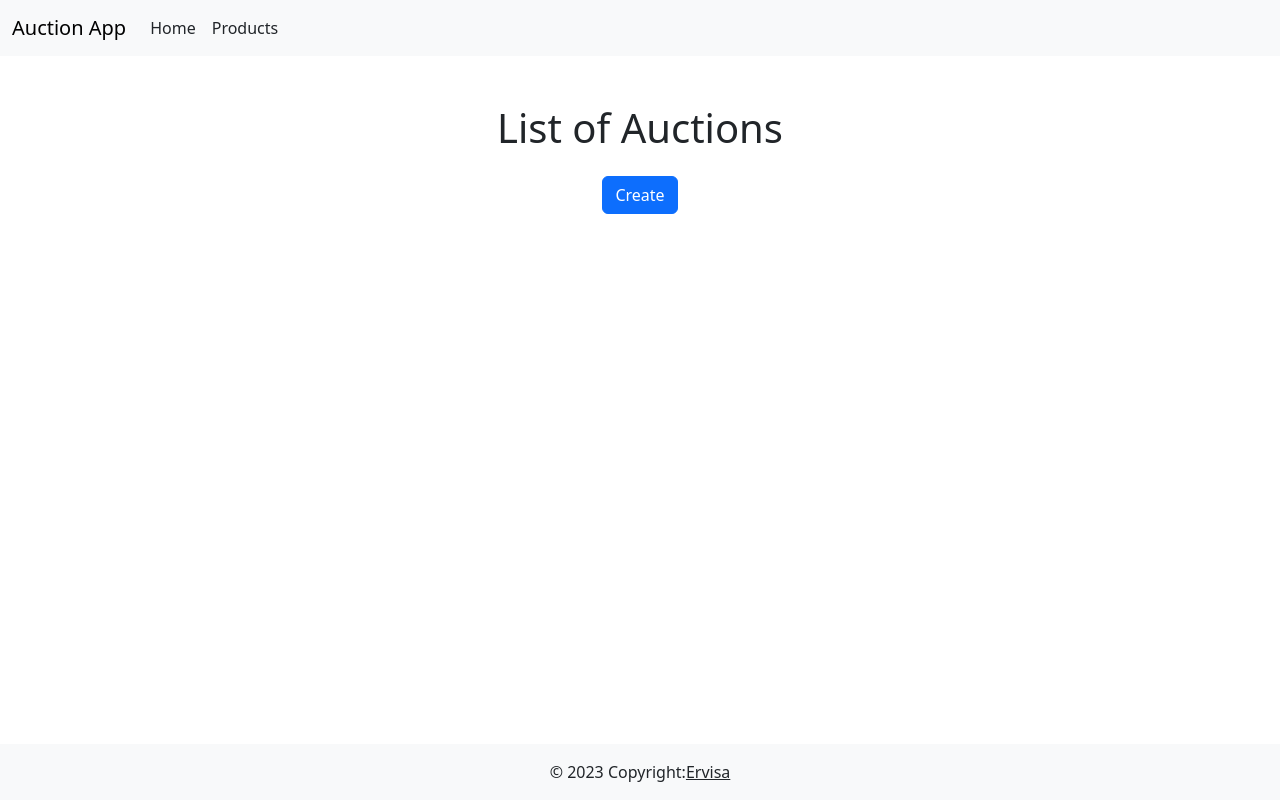
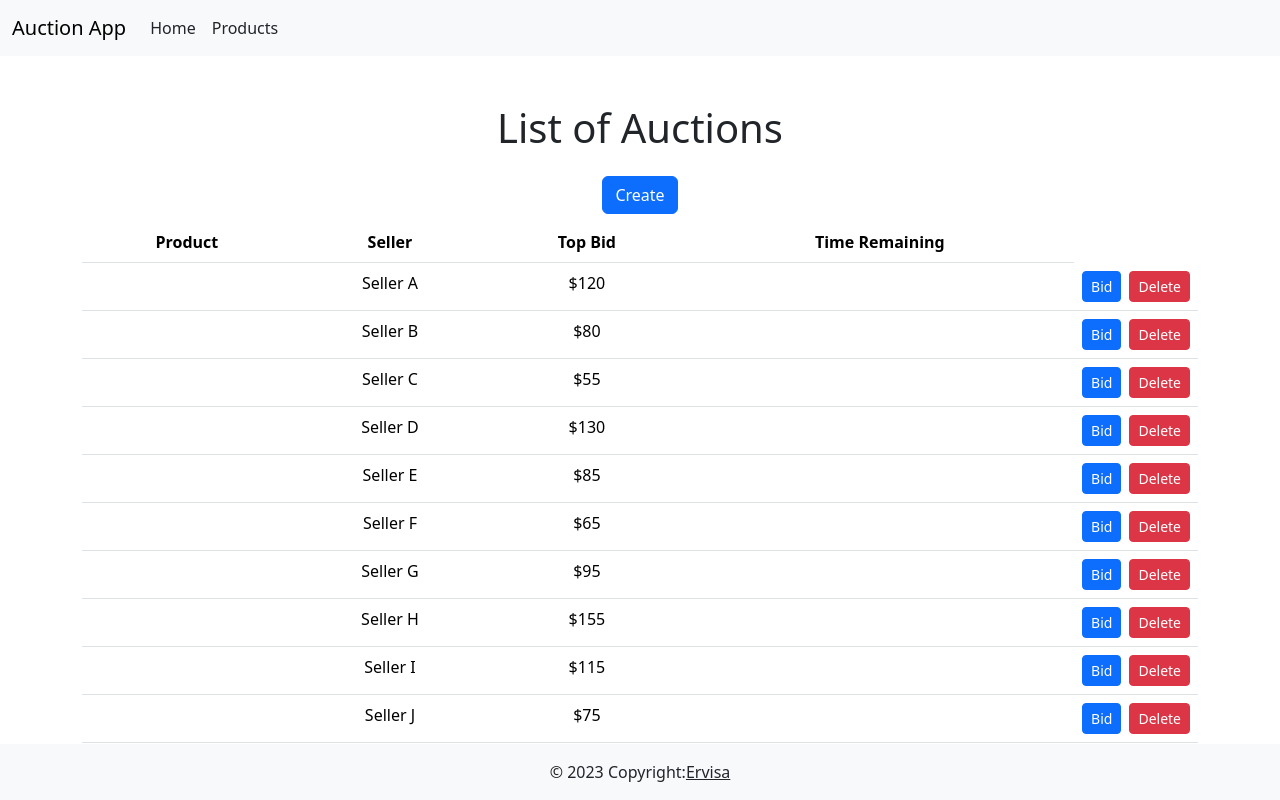
Before and after one commit to cakajervisa/Auction, a React (Vite) app: page /products in a window 1280 px wide. Built offline with nearby package versions, Linux system fonts and the light colour scheme; data requests are answered from the project's data file.

Commit message:
Fetching the data

```diff
--- a/src/components/products.jsx
+++ b/src/components/products.jsx
@@ -1,4 +1,4 @@
-import React, { useState } from 'react';
+import React, { useEffect, useState } from 'react';
 
 const Products = () => {
 
@@ -23,19 +23,73 @@ const Products = () => {
 export default Products;
 
 function ProductList(props) {
+   const[products,setProducts] =useState([]);
+
+   function fetchProducts(){
+
+    fetch("http://localhost:3001/products")
+  .then ((response) => {
+    if(!response.ok){
+      throw new Error ("Unexpected Server Error");
+    }
+    return response.json()
+  })
+  .then((data) => {
+    // console.log(data)
+    setProducts(data);
+  })
+  .catch((error) => console.log("err",error));
+   }
+
+useEffect(()=>fetchProducts(),[]);
+
+
   return (
-    <React.Fragment>
+    <>
       <h1 className='text-center mb-3'>List of Auctions</h1>
       <button onClick={()=>props.showForm()} type="button" className='btn btn-primary m-2'>Create</button>
-    </React.Fragment>
+   <table className='table'>
+<thead>
+  <tr>
+    <th>Product</th>
+    <th>Seller</th>
+    <th>Top Bid</th>
+    <th>Time Remaining</th>
+  </tr>
+</thead>
+<tbody>
+  {
+
+    products.map((product,index)=>{
+      return(
+        <tr key={index}>
+          <td>{product.prodctname}</td>
+           <td>{product.seller}</td>
+            <td>${product.topbid }</td>
+             <td>{product. timeremaning}</td>
+
+          <td style={{ width: '10px', whiteSpace: 'nowrap' }}>
+
+
+            <button type='button' className='btn btn-primary btn-sm  me-2'>Bid</button>
+            <button type="button" className='btn btn-danger btn-sm'>Delete</button>
+          </td>
+        </tr>
+      )
+    })
+  }
+</tbody>
+   </table>
+
+    </>
   );
 }
 
 function ProductForm(props) {
   return (
-    <React.Fragment>
+    <>
       <h1 className='text-center mb-3'>Create a new Auction</h1>
       <button onClick={()=>props.showList()} type="button" className='btn btn-secondary m-2'>Cancel</button>
-    </React.Fragment>
+    </>
   );
 }
```
